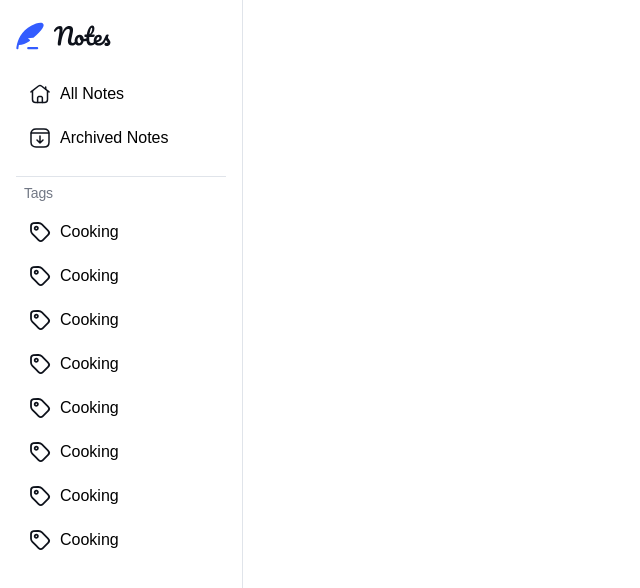
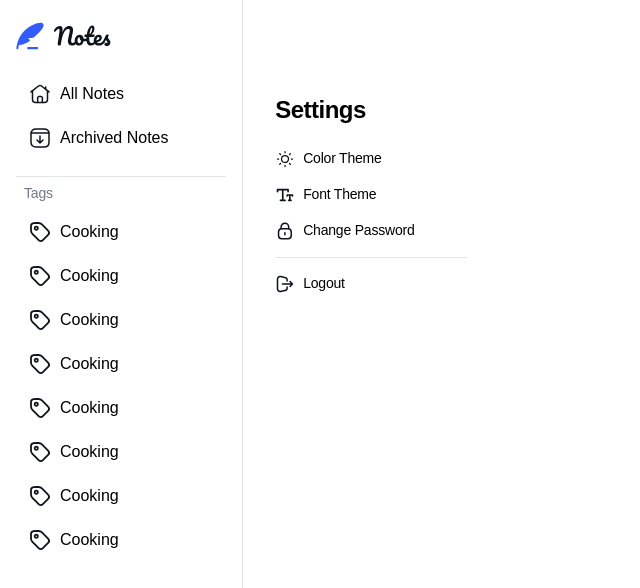
Before and after one commit to RuxCastillo/Full-Stack-Node-App, a React (Vite) app in the folder Frontend/: page / in a window 1280 px wide. Shown: the top 588 px of the page, without its empty margins (0-640 px from the left). Built offline with nearby package versions, Linux system fonts and the light colour scheme.

Commit message:
terminado el componente settings

```diff
--- a/Frontend/src/App.tsx
+++ b/Frontend/src/App.tsx
@@ -8,6 +8,7 @@ import SideBar from './components/SideBar/SideBar.tsx';
 import TagsMobile from './components/TagsMobile/TagsMobile.tsx';
 import NotesTagged from './components/TagsMobile/NotesTagged/NotesTagged.tsx';
 import ArchivedNotes from './components/ArchivedNotes/ArchivedNotes';
+import Settings from './components/Settings/Settings.tsx';
 
 function App() {
 	return (
@@ -19,8 +20,9 @@ function App() {
 				//<ListaDeNotas />
 				//<NavegacionDesktop />
 				//<NotesTagged />
+				//<ArchivedNotes />
 			}
-			<ArchivedNotes />
+			<Settings />
 			<BarraDeNavegacionInferior />
 		</main>
 	);
--- /dev/null
+++ b/Frontend/src/components/Settings/Settings.module.css
@@ -0,0 +1,38 @@
+.section {
+	padding: 24px 16px;
+}
+
+.h3 {
+	margin-bottom: 1rem;
+}
+
+.div {
+	display: flex;
+	align-items: center;
+	padding: 0.5rem 0;
+}
+
+.img {
+	height: 20px;
+	width: 20px;
+	margin-right: 0.5rem;
+}
+
+.borderBottom {
+	padding-bottom: 0.5rem;
+	margin-bottom: 0.5rem;
+	border-bottom: 1px solid var(--neutral-200);
+}
+
+@media (min-width: 640px) {
+	.section {
+		padding: 24px 32px;
+	}
+}
+
+@media (min-width: 1024px) {
+	.section {
+		grid-column: 2/3;
+		grid-row: 2/3;
+	}
+}
--- /dev/null
+++ b/Frontend/src/components/Settings/Settings.tsx
@@ -0,0 +1,33 @@
+import themeColor from '../../assets/images/icon-sun.svg';
+import fontIcon from '../../assets/images/icon-font.svg';
+import lockIcon from '../../assets/images/icon-lock.svg';
+import logoutIcon from '../../assets/images/icon-logout.svg';
+import styles from './Settings.module.css';
+
+export default function Settings() {
+	return (
+		<section className={styles.section}>
+			<h3 className={`${styles.h3} text-preset-1`}>Settings</h3>
+			<div className={styles.borderBottom}>
+				<div className={styles.div}>
+					<img src={themeColor} alt="" className={styles.img} />
+					<span className={`${styles.span} text-preset-4`}>Color Theme</span>
+				</div>
+				<div className={styles.div}>
+					<img src={fontIcon} alt="" className={styles.img} />
+					<span className={`${styles.span} text-preset-4`}>Font Theme</span>
+				</div>
+				<div className={styles.div}>
+					<img src={lockIcon} alt="" className={styles.img} />
+					<span className={`${styles.span} text-preset-4`}>
+						Change Password
+					</span>
+				</div>
+			</div>
+			<div className={styles.div}>
+				<img src={logoutIcon} alt="" className={styles.img} />
+				<span className={`${styles.span} text-preset-4`}>Logout</span>
+			</div>
+		</section>
+	);
+}
```
